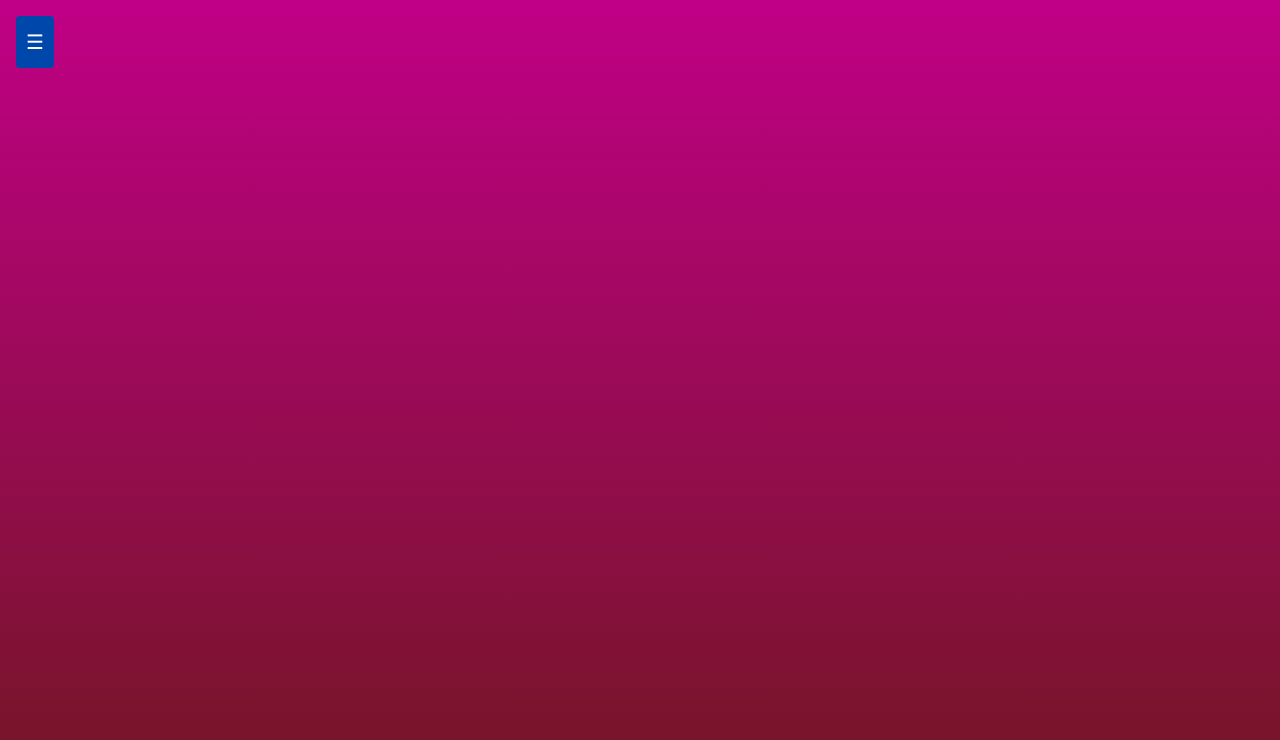
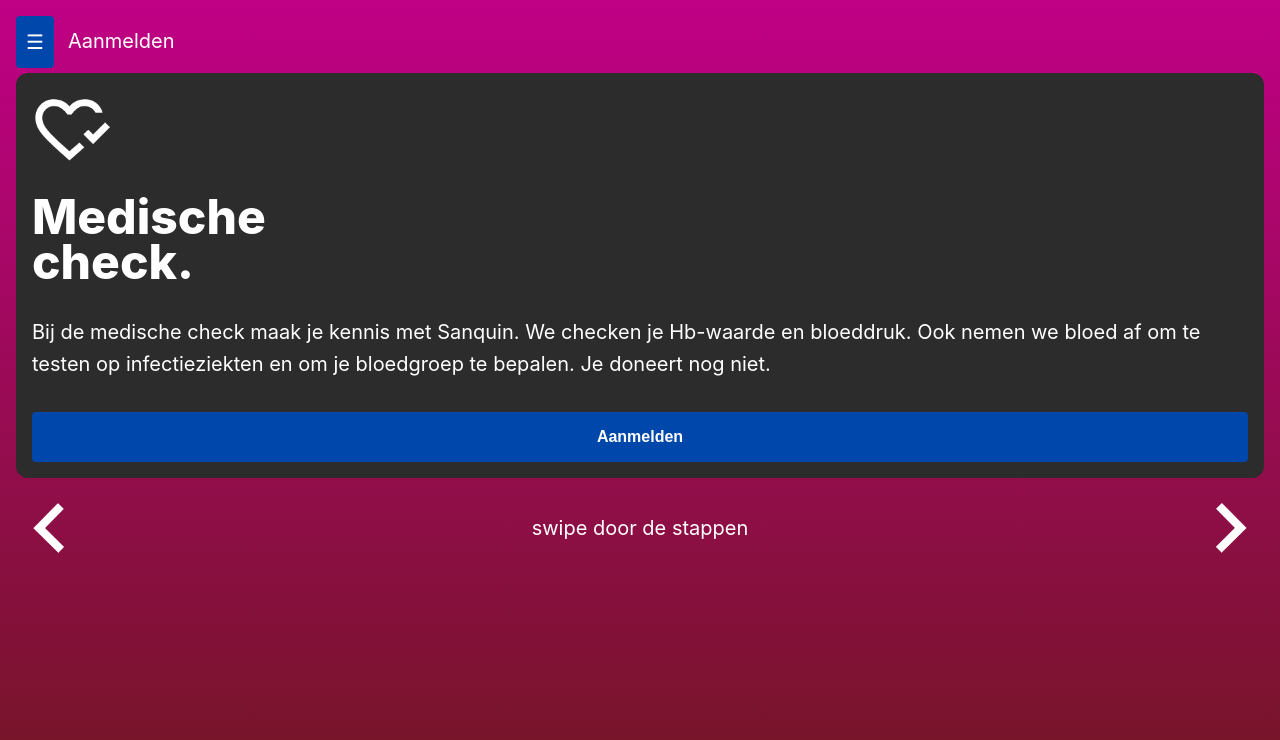
Before and after one commit to robijntje/Sanquin-Landing-Page, a Vue app: page /informatie/hoemeldikmeaan/stap2 in a window 1280 px wide. Shown: the top 740 px of the page. Built offline with nearby package versions, Linux system fonts and the light colour scheme; a web font is replaced by a local one.

Commit message:
Added all steps of SignUpView
Added all the steps of SignUpView. The steps show how a person become a blood donor.

```diff
--- a/src/assets/main.css
+++ b/src/assets/main.css
@@ -18,7 +18,7 @@ body {
 
   .header-title {
     font-size: 20px;
-    margin-left: 54px;
+    margin-left: 52px;
   }
 
   h1 {
@@ -132,6 +132,34 @@ body {
     color: white;
   }
 
+  .navinstructions {
+    display: flex;
+    flex-direction: row;
+    justify-content: space-between;
+    align-items: center;
+  }
+
+  .navinstructions .left-icon {
+    height: 100px;
+    flex-shrink: 0;
+  }
+
+  .navinstructions .right-icon {
+    height: 100px;
+    flex-shrink: 0;
+  }
+
+  .navinstructions h1 {
+    font-size: 20px;
+    margin: 0;
+    text-align: center;
+    flex-grow: 1;
+    display: flex;
+    justify-content: center;
+    align-items: center;
+    color: white;
+  }
+
   /* Story page css */
   .verhalen {
     color: white;
--- a/src/router/index.js
+++ b/src/router/index.js
@@ -4,6 +4,10 @@ import Informatie from '@/views/Informatie.vue'
 import MedicationView from '@/views/MedicationView.vue'
 import SignUpView from '@/views/SignUpView.vue'
 import StoryView from '@/views/StoryView.vue'
+import Step1 from '@/views/Step1.vue'
+import Step2 from '@/views/Step2.vue'
+import Step3 from '@/views/Step3.vue'
+import Step4 from '@/views/Step4.vue'
 
 
 const router = createRouter({
@@ -34,6 +38,30 @@ const router = createRouter({
     },
 
     {
+      path: '/informatie/hoemeldikmeaan/stap1',
+      name: 'stap1',
+      component: Step1,
+    },
+
+    {
+      path: '/informatie/hoemeldikmeaan/stap2',
+      name: 'stap2',
+      component: Step2,
+    },
+
+    {
+      path: '/informatie/hoemeldikmeaan/stap3',
+      name: 'stap3',
+      component: Step3,
+    },
+
+    {
+      path: '/informatie/hoemeldikmeaan/stap4',
+      name: 'stap4',
+      component: Step4,
+    },
+
+    {
       path: '/verhalen',
       name: 'verhalen',
       component: StoryView,
--- a/src/views/SignUpView.vue
+++ b/src/views/SignUpView.vue
@@ -7,12 +7,18 @@
       <div class="content-box">
         <section class="step">
           <div class="icon">
-            <img src="/src/assets/become-donor-s1.svg" height="81px" alt="Stap 1" />
+            <img src="/src/assets/become-donor-welcome.png" height="81px" alt="Welkom" />
           </div>
-          <h2>Je meld je <br /> aan.</h2>
+          <h2>Welkom bij <br /> de club.</h2>
           <p>
-            Start met aanmelden door naar de aanmeldpagina te gaan. Je doorloopt een
-            medische vragenlijst en maakt een afspraak bij jou in de buurt.
+            Wat fijn dat je wilt doneren.
+Met jouw bloed of plasma
+redden we levens en
+ontwikkelen we medicijnen.
+Met dit stappenplan kun jij
+ons helpen om levens
+te redden.
+
           </p>
           <button class="register-button">Aanmelden</button>
 
@@ -47,10 +53,7 @@ export default {
 
       if (deltaX > 50) {
         // If swipe more than 50px to left, go to next page
-        this.$router.push("/informatie");
-      } else if (deltaX < -50) {
-        // If swipe left to right, go back
-        this.$router.back();
+        this.$router.push("/informatie/hoemeldikmeaan/stap1");
       }
     },
   },
@@ -58,32 +61,6 @@ export default {
 </script>
 
 <style scoped>
-.navinstructions {
-  display: flex;
-  flex-direction: row;
-  justify-content: space-between;
-  align-items: center;
-}
 
-.navinstructions .left-icon {
-  height: 100px;
-  flex-shrink: 0;
-}
-
-.navinstructions .right-icon {
-  height: 100px;
-  flex-shrink: 0;
-}
-
-.navinstructions h1 {
-  font-size: 20px;
-  margin: 0;
-  text-align: center;
-  flex-grow: 1;
-  display: flex;
-  justify-content: center;
-  align-items: center;
-  color: white;
-}
 
 </style>
--- /dev/null
+++ b/src/views/Step1.vue
@@ -0,0 +1,63 @@
+<template>
+    <div id="app" class="aanmelden" @touchstart="handleTouchStart" @touchend="handleTouchEnd">
+      <header class="header">
+        <h1 class="header-title">Aanmelden</h1>
+      </header>
+      <main>
+        <div class="content-box">
+          <section class="step">
+            <div class="icon">
+              <img src="/src/assets/become-donor-s1.svg" height="81px" alt="Stap 1" />
+            </div>
+            <h2>Je meld je <br /> aan.</h2>
+            <p>
+              Start met aanmelden door naar de aanmeldpagina te gaan. Je doorloopt een
+              medische vragenlijst en maakt een afspraak bij jou in de buurt.
+            </p>
+            <button class="register-button">Aanmelden</button>
+
+          </section>
+        </div>
+      </main>
+      <footer class="navinstructions">
+        <img class="left-icon" src="/src/assets/backward.png" height="100px" alt="Achteruit" />
+        <h1>swipe door de stappen</h1>
+        <img class="right-icon" src="/src/assets/forward.png" height="100px" alt="Vooruit" />
+      </footer>
+
+    </div>
+
+  </template>
+
+  <script>
+  export default {
+    data() {
+      return {
+        startX: 0,
+        endX: 0,
+      };
+    },
+    methods: {
+      handleTouchStart(event) {
+        this.startX = event.touches[0].clientX; // Checks start X position of touch gesture
+      },
+      handleTouchEnd(event) {
+        this.endX = event.changedTouches[0].clientX; // Checks end x postion of touch gesture
+        const deltaX = this.startX - this.endX;
+
+        if (deltaX > 50) {
+          // If swipe more than 50px to left, go to next page
+          this.$router.push("/informatie/hoemeldikmeaan/stap2");
+        } else if (deltaX < -50) {
+          // If swipe left to right, go back
+          this.$router.back();
+        }
+      },
+    },
+  };
+  </script>
+
+  <style scoped>
+
+
+  </style>
--- /dev/null
+++ b/src/views/Step2.vue
@@ -0,0 +1,69 @@
+<template>
+    <div id="app" class="aanmelden" @touchstart="handleTouchStart" @touchend="handleTouchEnd">
+      <header class="header">
+        <h1 class="header-title">Aanmelden</h1>
+      </header>
+      <main>
+        <div class="content-box">
+          <section class="step">
+            <div class="icon">
+              <img src="/src/assets/become-donor-s2.png" height="81px" alt="Stap 2" />
+            </div>
+            <h2>Medische <br /> check.</h2>
+            <p>
+              Bij de medische check maak je
+kennis met Sanquin. We
+checken je Hb-waarde en
+bloeddruk. Ook nemen we
+bloed af om te testen op
+infectieziekten en om je
+bloedgroep te bepalen. Je
+doneert nog niet.
+            </p>
+            <button class="register-button">Aanmelden</button>
+
+          </section>
+        </div>
+      </main>
+      <footer class="navinstructions">
+        <img class="left-icon" src="/src/assets/backward.png" height="100px" alt="Achteruit" />
+        <h1>swipe door de stappen</h1>
+        <img class="right-icon" src="/src/assets/forward.png" height="100px" alt="Vooruit" />
+      </footer>
+
+    </div>
+
+  </template>
+
+  <script>
+  export default {
+    data() {
+      return {
+        startX: 0,
+        endX: 0,
+      };
+    },
+    methods: {
+      handleTouchStart(event) {
+        this.startX = event.touches[0].clientX; // Checks start X position of touch gesture
+      },
+      handleTouchEnd(event) {
+        this.endX = event.changedTouches[0].clientX; // Checks end x postion of touch gesture
+        const deltaX = this.startX - this.endX;
+
+        if (deltaX > 50) {
+          // If swipe more than 50px to left, go to next page
+          this.$router.push("/informatie/hoemeldikmeaan/stap3");
+        } else if (deltaX < -50) {
+          // If swipe left to right, go back
+          this.$router.back();
+        }
+      },
+    },
+  };
+  </script>
+
+  <style scoped>
+
+
+  </style>
--- /dev/null
+++ b/src/views/Step3.vue
@@ -0,0 +1,69 @@
+<template>
+    <div id="app" class="aanmelden" @touchstart="handleTouchStart" @touchend="handleTouchEnd">
+      <header class="header">
+        <h1 class="header-title">Aanmelden</h1>
+      </header>
+      <main>
+        <div class="content-box">
+          <section class="step">
+            <div class="icon">
+              <img src="/src/assets/become-donor-s3.png" height="81px" alt="Stap 3" />
+            </div>
+            <h2>Eerste <br /> afspraak.</h2>
+            <p>
+              Als uit de test blijkt dat je mag
+doneren, dan ben je officieel
+een bloeddonor.
+Je mag levens gaan redden.
+
+Zodra jouw bloedgroep nodig
+is, ontvang je via e-mail een
+oproep voor je eerste donatie.
+            </p>
+            <button class="register-button">Aanmelden</button>
+
+          </section>
+        </div>
+      </main>
+      <footer class="navinstructions">
+        <img class="left-icon" src="/src/assets/backward.png" height="100px" alt="Achteruit" />
+        <h1>swipe door de stappen</h1>
+        <img class="right-icon" src="/src/assets/forward.png" height="100px" alt="Vooruit" />
+      </footer>
+
+    </div>
+
+  </template>
+
+  <script>
+  export default {
+    data() {
+      return {
+        startX: 0,
+        endX: 0,
+      };
+    },
+    methods: {
+      handleTouchStart(event) {
+        this.startX = event.touches[0].clientX; // Checks start X position of touch gesture
+      },
+      handleTouchEnd(event) {
+        this.endX = event.changedTouches[0].clientX; // Checks end x postion of touch gesture
+        const deltaX = this.startX - this.endX;
+
+        if (deltaX > 50) {
+          // If swipe more than 50px to left, go to next page
+          this.$router.push("/informatie/hoemeldikmeaan/stap4");
+        } else if (deltaX < -50) {
+          // If swipe left to right, go back
+          this.$router.back();
+        }
+      },
+    },
+  };
+  </script>
+
+  <style scoped>
+
+
+  </style>
--- /dev/null
+++ b/src/views/Step4.vue
@@ -0,0 +1,67 @@
+<template>
+    <div id="app" class="aanmelden" @touchstart="handleTouchStart" @touchend="handleTouchEnd">
+      <header class="header">
+        <h1 class="header-title">Aanmelden</h1>
+      </header>
+      <main>
+        <div class="content-box">
+          <section class="step">
+            <div class="icon">
+              <img src="/src/assets/sanquin-pelican-white.png" height="81px" alt="Stap 4" />
+            </div>
+            <h2>Ook jij kunt <br /> levens redden.</h2>
+            <p>
+              Als donor redt je per donatie
+maximaal drie levens.
+Niet slecht, toch?
+Wil jij bijdragen aan een
+betere, gezondere wereld?
+
+Meld je aan als donor en
+doe mee!
+            </p>
+            <button class="register-button">Aanmelden</button>
+
+          </section>
+        </div>
+      </main>
+      <footer class="navinstructions">
+        <img class="left-icon" src="/src/assets/backward.png" height="100px" alt="Achteruit" />
+        <h1>swipe door de stappen</h1>
+        <img class="right-icon" src="/src/assets/forward.png" height="100px" alt="Vooruit" />
+      </footer>
+
+    </div>
+
+  </template>
+
+  <script>
+  export default {
+    data() {
+      return {
+        startX: 0,
+        endX: 0,
+      };
+    },
+    methods: {
+      handleTouchStart(event) {
+        this.startX = event.touches[0].clientX; // Checks start X position of touch gesture
+      },
+      handleTouchEnd(event) {
+        this.endX = event.changedTouches[0].clientX; // Checks end x postion of touch gesture
+        const deltaX = this.startX - this.endX;
+
+
+        if (deltaX < -50) {
+          // If swipe left to right, go back
+          this.$router.back();
+        }
+      },
+    },
+  };
+  </script>
+
+  <style scoped>
+
+
+  </style>
```
Also changed, not shown: 1 other file (tests, documents, lock files or other folders).
